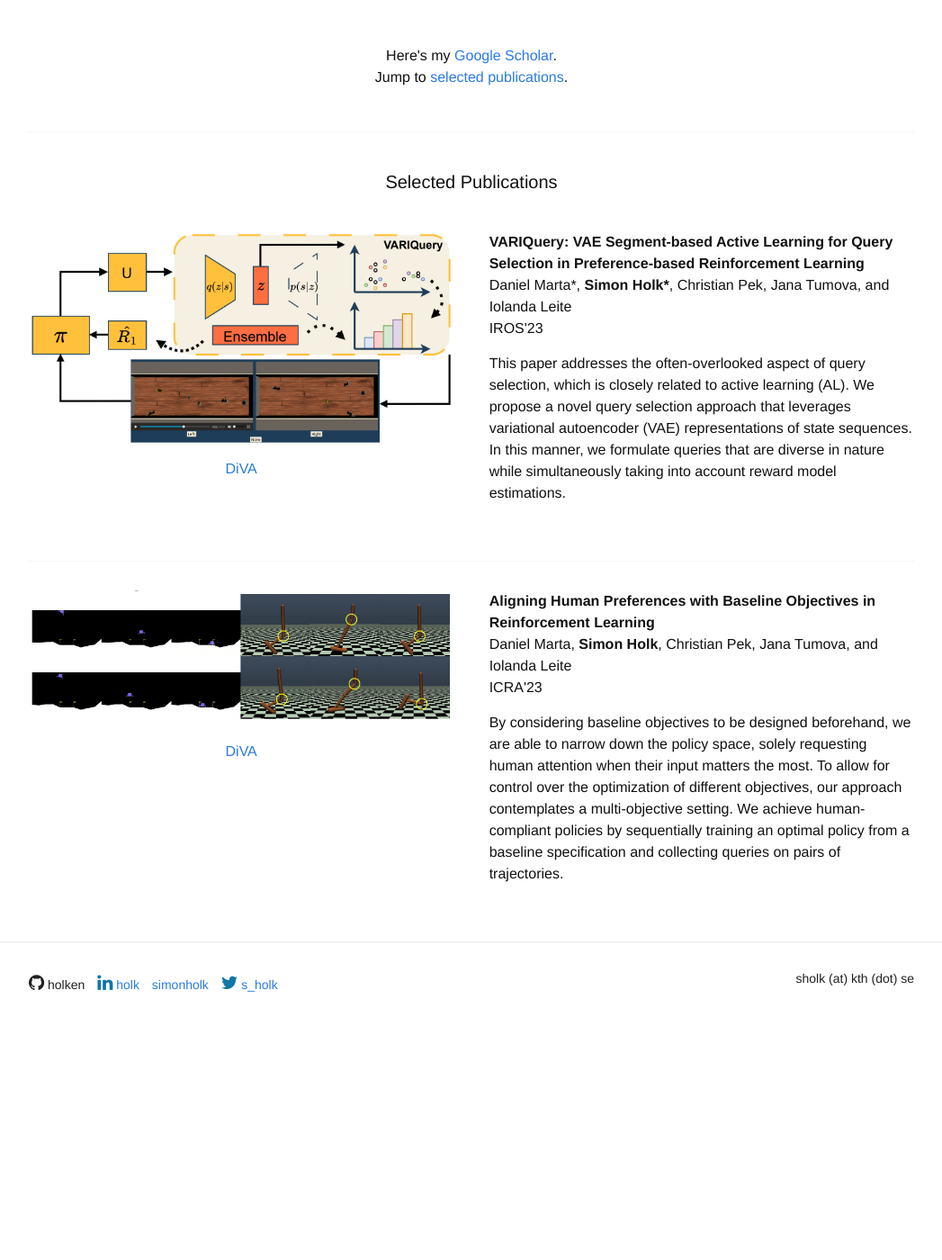
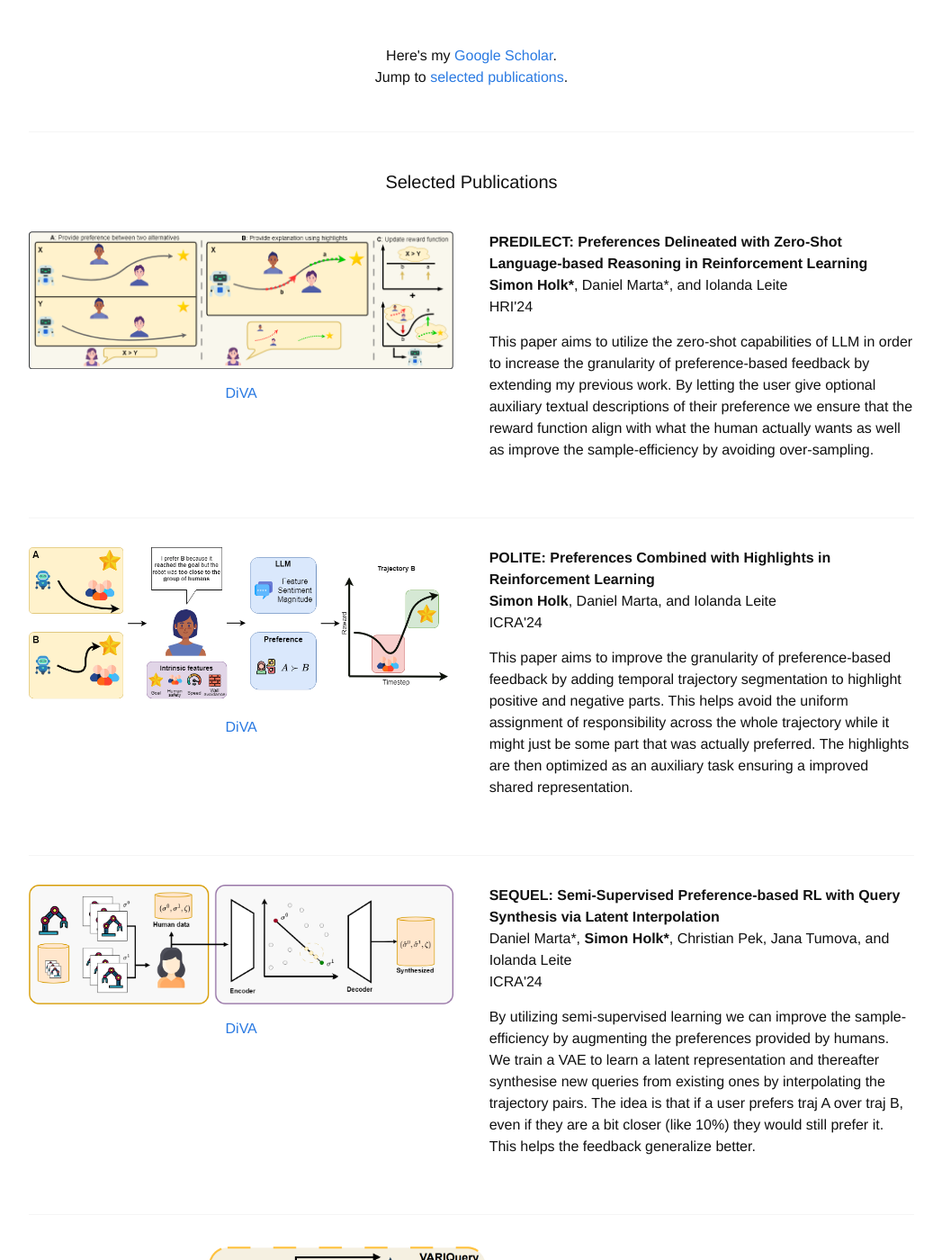
Before and after one commit to holken/holken.github.io, a Jekyll site: the page built from research.html, in a window 1280 px wide and 1400 px high, scrolled down 224 px. Shown: the whole window at 90% size, without its empty margins (116-1163 px from the left). Built offline with Jekyll 4.4.1, drawn with Linux system fonts in a browser that asks for light colours; nearby versions of some CDN libraries; some web fonts are replaced; a style sheet for code colours, icons or effects is not loaded; before the commit the page ends 1376 px from its top, so only the background shows below that.

Commit message:
Update correct research files.

```diff
--- a/index.html
+++ b/index.html
@@ -6,9 +6,9 @@
 
 <div class="row">
 	<div class="seven columns">
-		<p> I am a PhD student at <a href="https://www.kth.se/is/rpl"> RPL (Robotics, Perception and Learning) </a>, in the social robotics group at KTH, Stockholm.  My PhD advisor is Iolanda Leite.</p>
+		<p> I am a PhD student at <a href="https://www.kth.se/is/rpl"> RPL (Robotics, Perception and Learning) </a>, in the social robotics group at KTH, Stockholm under the supervision of <a href="https://scholar.google.com/citations?user=tyKNvM8AAAAJ&hl=en">Iolanda Leite</a>.</p>
     <p>
-      My research revolves around reinforcement learning from human feedback (RLHF), with an emphasis on human-robot interaction applications.
+      My research revolves around reinforcement learning from human feedback (RLHF). My contributions revolve around making the process more sample-efficient and granular in order to achieve better alignment with the human.
     </p>
 
 	</div>
--- a/research.html
+++ b/research.html
@@ -13,6 +13,83 @@
 <h2 id='publications' class="page-heading"> Selected Publications</h1>
 
 <div class="row">
+
+  <div class="row">
+    <div class="six columns">
+      <img style="margin-top:0em" src="/images/research/POLITE1.png">
+      <table>
+        <tr>
+          <td><a href="https://www.diva-portal.org/smash/get/diva2:1787953/FULLTEXT01.pdf">DiVA</a></td>
+        </tr>
+      </table>
+    </div>
+
+    <div class="six columns">
+
+      <b> PREDILECT: Preferences Delineated with Zero-Shot Language-based Reasoning in Reinforcement Learning </b>
+      <p> <b>Simon Holk*</b>, Daniel Marta*, and Iolanda Leite <br />
+      HRI'24 </p>
+    <p> This paper aims to utilize the zero-shot capabilities of LLM in order to increase the granularity
+      of preference-based feedback by extending my previous work. By letting the user give optional auxiliary
+      textual descriptions of their preference we ensure that the reward function align with what the human
+      actually wants as well as improve the sample-efficiency by avoiding over-sampling.
+    </p>
+    </div>
+  </div>
+
+  <div class="divider"></div>
+
+
+<div class="row">
+  <div class="six columns">
+    <img style="margin-top:0em" src="/images/research/LLMpolite.png">
+    <table>
+      <tr>
+        <td><a href="https://www.diva-portal.org/smash/get/diva2:1787953/FULLTEXT01.pdf">DiVA</a></td>
+      </tr>
+    </table>
+  </div>
+
+  <div class="six columns">
+
+    <b> POLITE: Preferences Combined with Highlights in Reinforcement Learning </b>
+    <p> <b>Simon Holk</b>, Daniel Marta, and Iolanda Leite <br />
+    ICRA'24 </p>
+  <p> This paper aims to improve the granularity of preference-based feedback by adding temporal trajectory segmentation
+    to highlight positive and negative parts. This helps avoid the uniform assignment of responsibility across the whole trajectory
+    while it might just be some part that was actually preferred. The highlights are then optimized as an auxiliary task ensuring
+    a improved shared representation.
+  </p>
+  </div>
+</div>
+
+<div class="divider"></div>
+
+<div class="row">
+  <div class="six columns">
+    <img style="margin-top:0em" src="/images/research/Sequelframework.png">
+    <table>
+      <tr>
+        <td><a href="https://www.diva-portal.org/smash/get/diva2:1787953/FULLTEXT01.pdf">DiVA</a></td>
+      </tr>
+    </table>
+  </div>
+
+  <div class="six columns">
+
+    <b> SEQUEL: Semi-Supervised Preference-based RL with Query Synthesis via Latent Interpolation</b>
+    <p> Daniel Marta*, <b>Simon Holk*</b>, Christian Pek, Jana Tumova, and Iolanda Leite <br />
+    ICRA'24 </p>
+  <p> By utilizing semi-supervised learning we can improve the sample-efficiency by augmenting the preferences provided by humans.
+    We train a VAE to learn a latent representation and thereafter synthesise new queries from existing ones by interpolating the
+    trajectory pairs. The idea is that if a user prefers traj A over traj B, even if they are a bit closer (like 10%) they would
+    still prefer it. This helps the feedback generalize better.
+  </p>
+  </div>
+</div>
+
+<div class="divider"></div>
+
   <div class="six columns">
     <img style="margin-top:0em" src="/images/research/iros23.png">
     <table>
```
